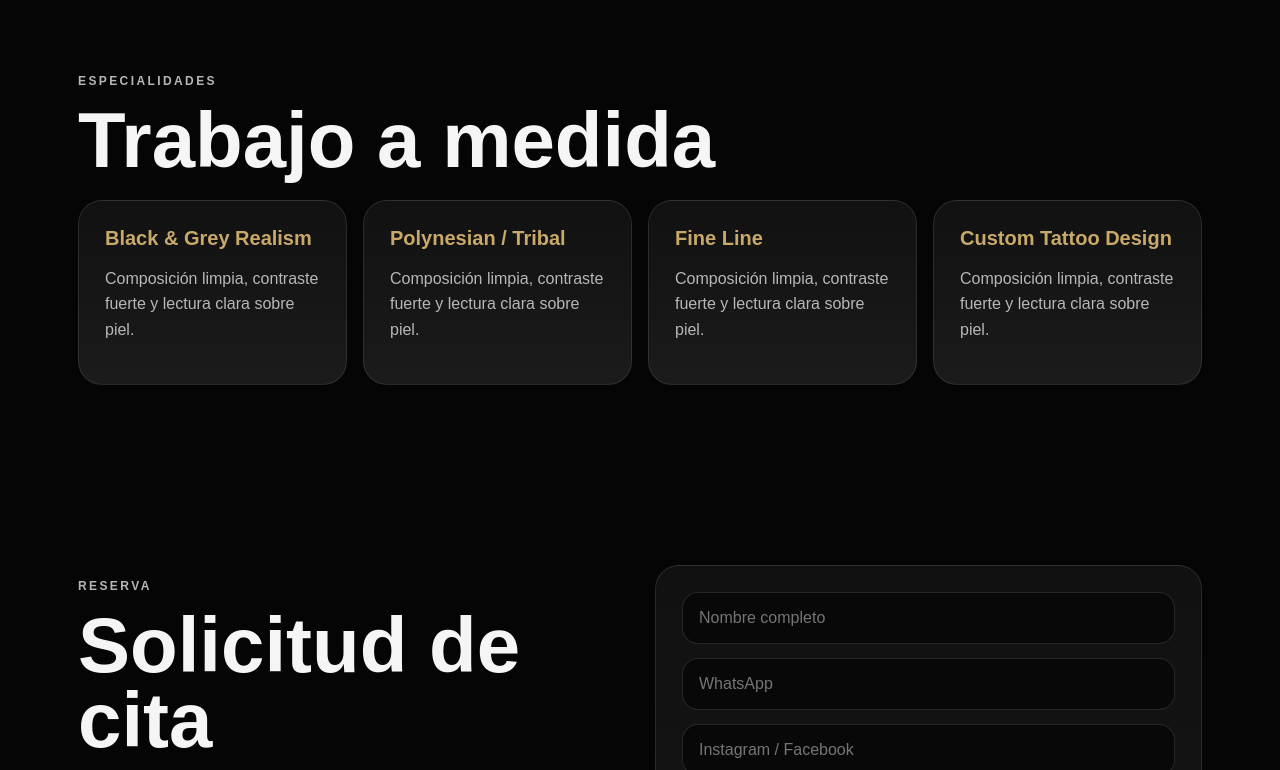
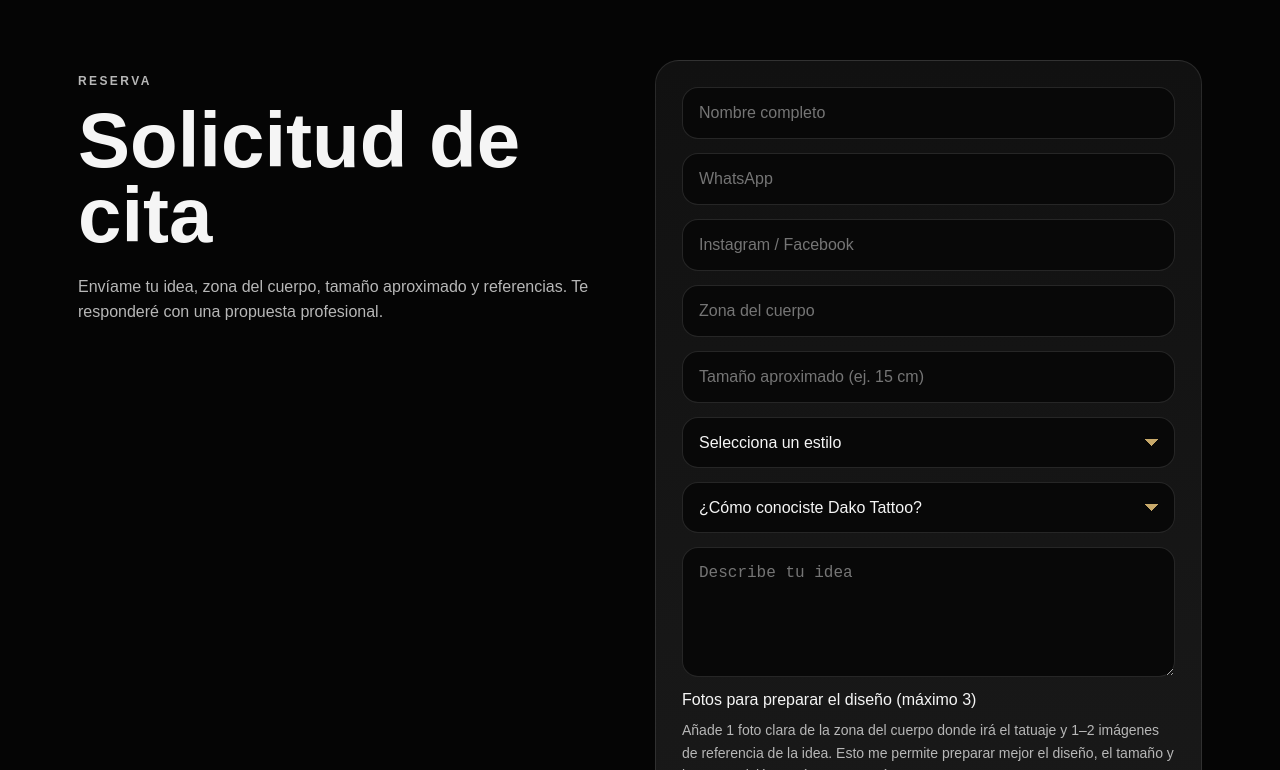
Before and after one commit to dakoartista-bit/dako-tattoo-website, a Next.js app: page / in a window 1280 px wide. Shown: the part 4173-4943 px from the top of the page. Built offline with nearby package versions, Linux system fonts and the light colour scheme.

Commit message:
Remove specialties section

```diff
--- a/app/page.tsx
+++ b/app/page.tsx
@@ -17,7 +17,6 @@ const gallery = [
   { src: "/gallery/IMG_6057.jpeg", title: "Polynesian Tribal Sleeve", category: "Tribal" },
 ];
 
-const specialties = ["Black & Grey Realism", "Polynesian / Tribal", "Fine Line", "Custom Tattoo Design"];
 const allowedReferenceTypes = ["image/jpeg", "image/png", "image/webp"];
 const maxReferenceSize = 10 * 1024 * 1024;
 
@@ -184,8 +183,6 @@ export default function Home() {
         <div className="masonry">{gallery.map((item) => (<button className="galleryItem" key={item.src} onClick={() => setSelected(item)}><img src={item.src} alt={item.title} loading="lazy" onError={(event) => { event.currentTarget.parentElement?.remove(); }} /><span className="galleryOverlay"><b>{item.title}</b><small>{item.category}</small></span></button>))}</div>
       </section>
 
-      <section className="section"><p className="eyebrow">Especialidades</p><h2>Trabajo a medida</h2><div className="grid">{specialties.map((item) => (<article className="card" key={item}><span>{item}</span><p>Composición limpia, contraste fuerte y lectura clara sobre piel.</p></article>))}</div></section>
-
       <section id="booking" className="section split">
         <div><p className="eyebrow">Reserva</p><h2>Solicitud de cita</h2><p>Envíame tu idea, zona del cuerpo, tamaño aproximado y referencias. Te responderé con una propuesta profesional.</p></div>
         <form className="form" onSubmit={sendBooking}>
```
